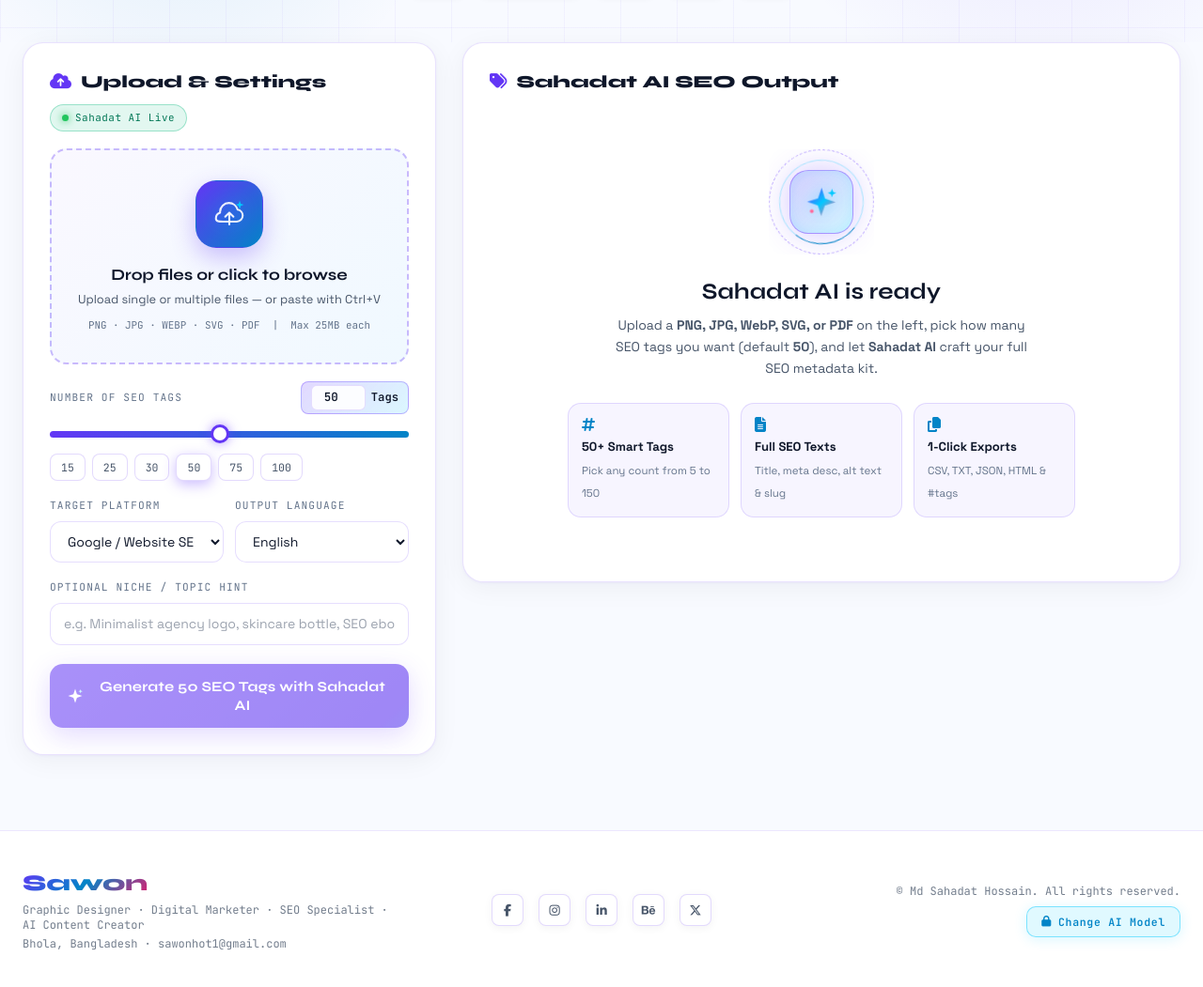
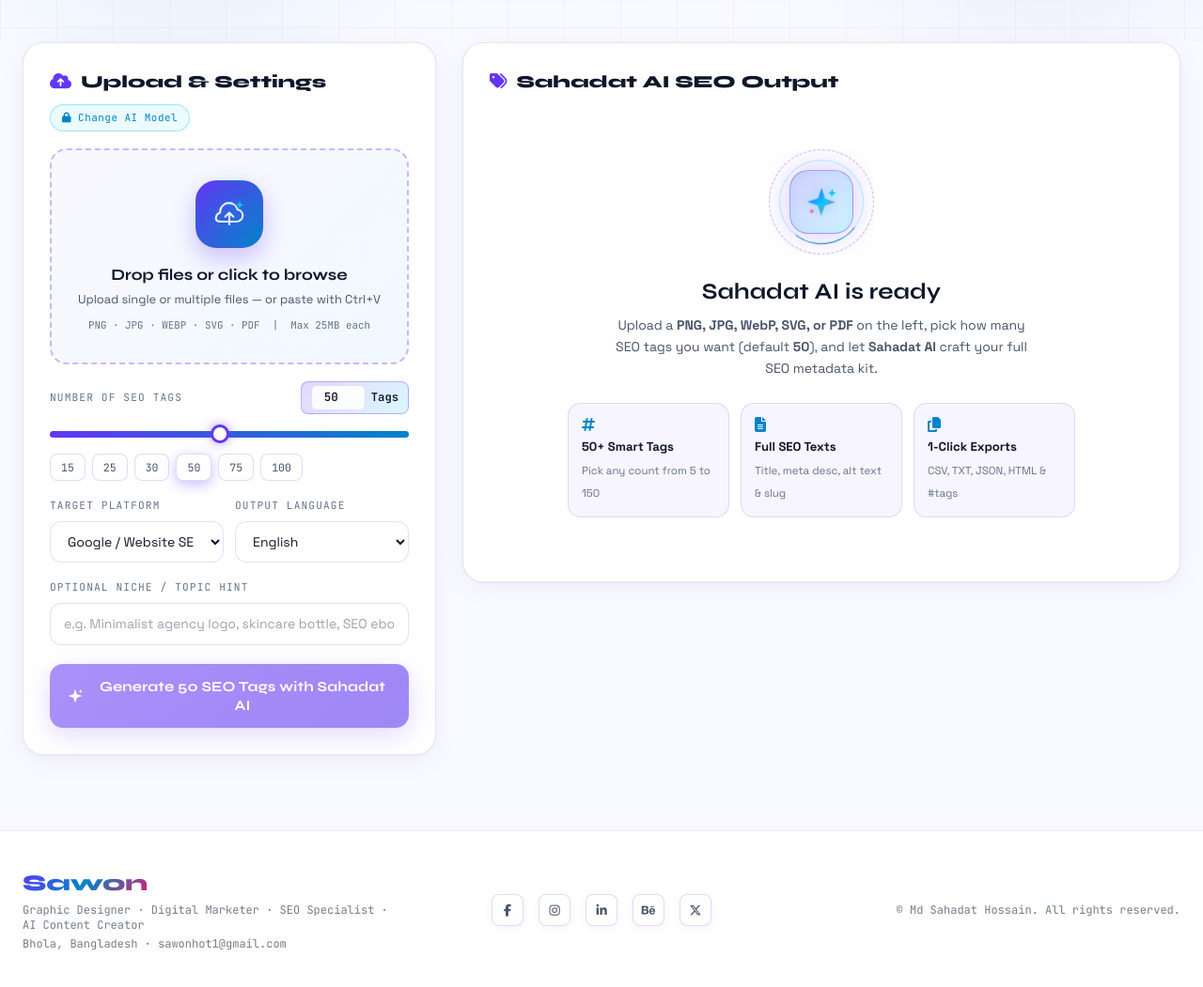
Before and after one commit to sawonak47/sahadat-portfolio, a plain HTML site: page ai-seo-tool.html in a window 1280 px wide. Shown: the part 391-1442 px from the top of the page at 94% size. Drawn offline with nearby package versions, Linux system fonts and the light colour scheme.

Commit message:
Remove Long-Tail SEO section and place Change AI Model button in Upload panel

```diff
--- a/ai-seo-tool.html
+++ b/ai-seo-tool.html
@@ -153,7 +153,14 @@
       border: 1px solid rgba(0, 200, 255, 0.35);
       background: rgba(0, 200, 255, 0.08);
       color: var(--cyan);
-      cursor: default;
+      cursor: pointer;
+      transition: all 0.2s ease;
+    }
+    .engine-chip:hover {
+      border-color: var(--violet);
+      background: rgba(108, 62, 255, 0.14);
+      color: var(--violet);
+      transform: translateY(-1px);
     }
     .engine-chip .dot-ind {
       width: 7px;
@@ -1395,10 +1402,10 @@
       <aside class="seo-panel">
         <div class="panel-title-row">
           <h2 class="panel-title"><i class="fas fa-cloud-arrow-up"></i> Upload &amp; Settings</h2>
-          <span id="engineStatusChip" class="engine-chip">
-            <span class="dot-ind"></span>
-            <span id="engineStatusText">Sahadat AI Ready</span>
-          </span>
+          <button id="openAdminBtn" class="engine-chip" style="cursor:pointer;" type="button" title="Admin AI Model & Key Settings">
+            <i class="fas fa-lock"></i>
+            <span>Change AI Model</span>
+          </button>
         </div>
 
         <!-- Dropzone -->
@@ -1687,12 +1694,6 @@
               <button id="addCustomTagBtn" class="action-btn" type="button"><i class="fas fa-plus"></i> Add</button>
             </div>
 
-            <!-- Long-Tail Keyword Phrases -->
-            <div id="longTailWrap" class="mt-5 pt-4" style="border-top:1px solid var(--border)">
-              <span class="seo-result-label mb-2"><i class="fas fa-bolt"></i> Long-Tail SEO Phrases (click to copy)</span>
-              <div class="longtail-row" id="longTailRow"></div>
-            </div>
-
             <!-- Copy & Export Bar -->
             <div class="copy-actions-bar">
               <button id="copyCommaBtn" class="action-btn primary" type="button"><i class="fas fa-copy"></i> Copy Comma Tags</button>
@@ -1736,12 +1737,7 @@
           <a href="https://www.behance.net/Sawonhot1" class="social-icon-sm" aria-label="Behance" target="_blank"><i class="fab fa-behance"></i></a>
           <a href="https://x.com/ShSawonhot1" class="social-icon-sm" aria-label="X/Twitter" target="_blank"><i class="fab fa-x-twitter"></i></a>
         </div>
-        <div class="text-center md:text-right">
-          <p class="font-mono text-xs opacity-50">© Md Sahadat Hossain. All rights reserved.</p>
-          <button id="openAdminBtn" class="admin-change-btn" type="button" title="Admin AI Model & Key Settings">
-            <i class="fas fa-lock"></i> Change AI Model
-          </button>
-        </div>
+        <p class="font-mono text-xs opacity-50 text-center md:text-right">© Md Sahadat Hossain. All rights reserved.</p>
       </div>
     </div>
   </footer>
--- a/ai-seo-tool.js
+++ b/ai-seo-tool.js
@@ -1151,6 +1151,7 @@
 
     renderTagsCloud(entry);
 
+    if (longTailWrap && longTailRow) {
       if (r.longTailKeywords && r.longTailKeywords.length) {
         longTailWrap.classList.remove('hidden');
         longTailRow.innerHTML = r.longTailKeywords
@@ -1158,6 +1159,7 @@
           .join('');
       } else {
         longTailWrap.classList.add('hidden');
+      }
     }
   }
 
@@ -1463,11 +1465,13 @@
     }
   });
 
-  // Long-tail phrase copy
+  // Long-tail phrase copy (optional)
+  if (longTailRow) {
     longTailRow.addEventListener('click', e => {
       const chip = e.target.closest('[data-copy-phrase]');
       if (chip) copyText(chip.dataset.copyPhrase, 'Copied SEO phrase!');
     });
+  }
 
   // Bulk copy & export actions
   copyCommaBtn.addEventListener('click', () => {
```
Lines whose indentation alone changed are shown as unchanged.
